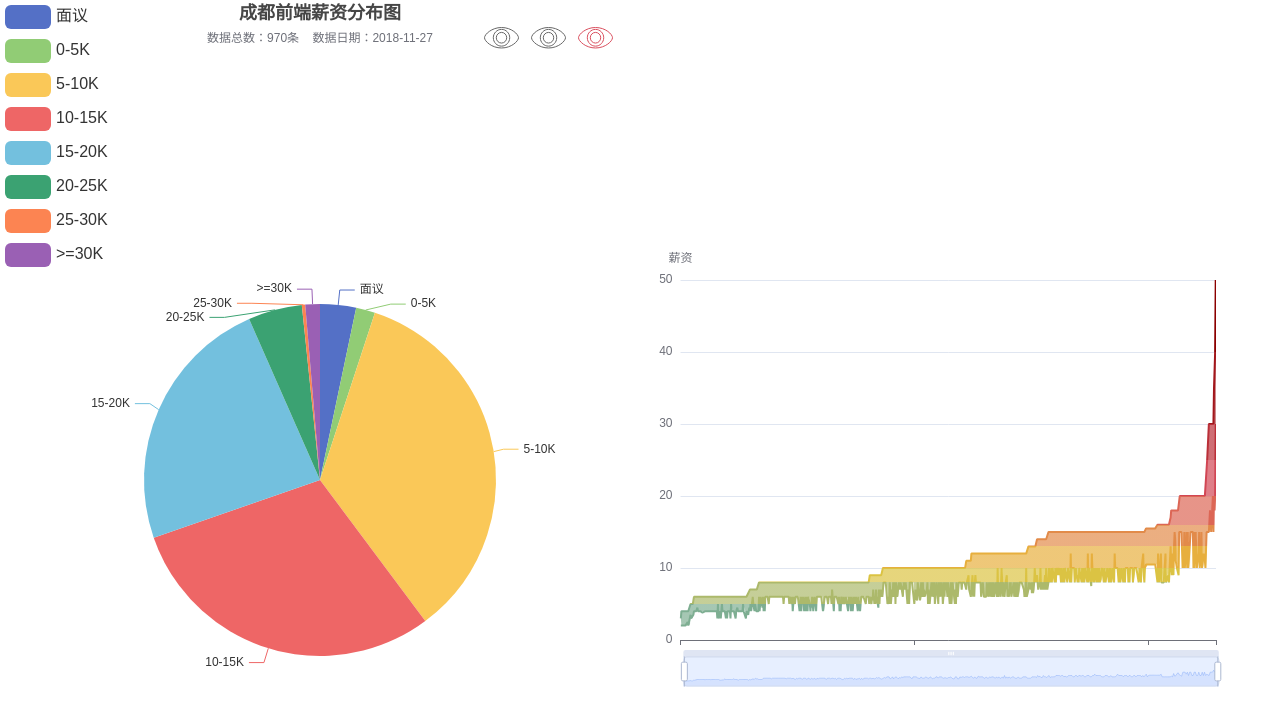
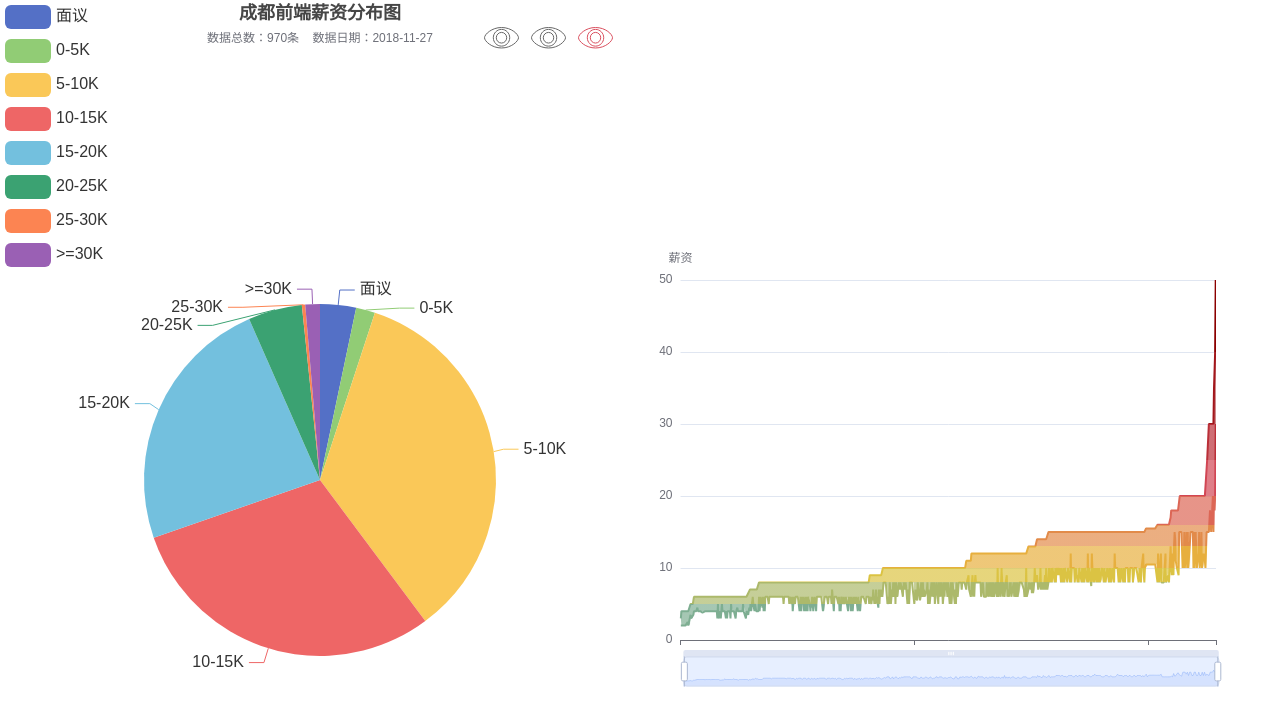
Before and after one commit to leaon4/recruit-data, a plain HTML site: page data_view/statistic.html in a window 1280 px wide. Drawn offline with nearby package versions, Linux system fonts and the light colour scheme.

Commit message:
字体调大

```diff
--- a/data_view/statistic.html
+++ b/data_view/statistic.html
@@ -97,6 +97,9 @@
                         shadowOffsetX: 0,
                         shadowColor: 'rgba(0, 0, 0, 0.5)'
                     }
+                },
+                label:{
+                    fontSize:16
                 }
             }
         ],
```
